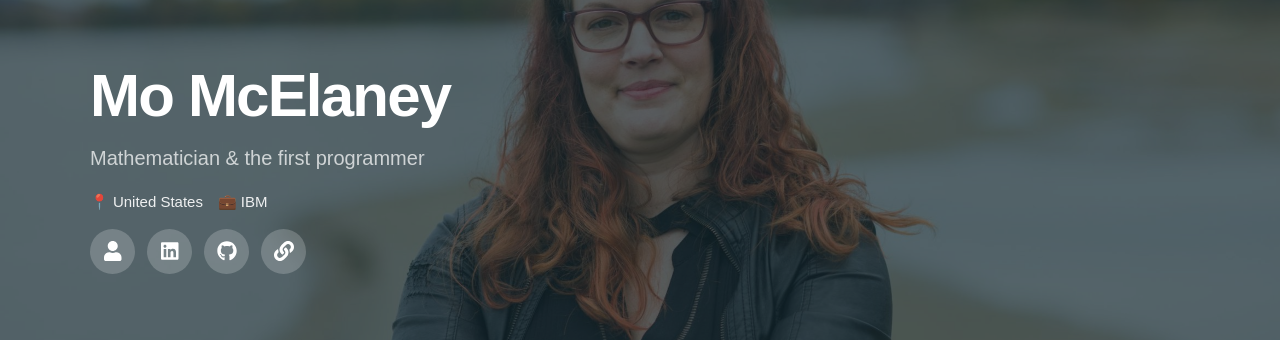
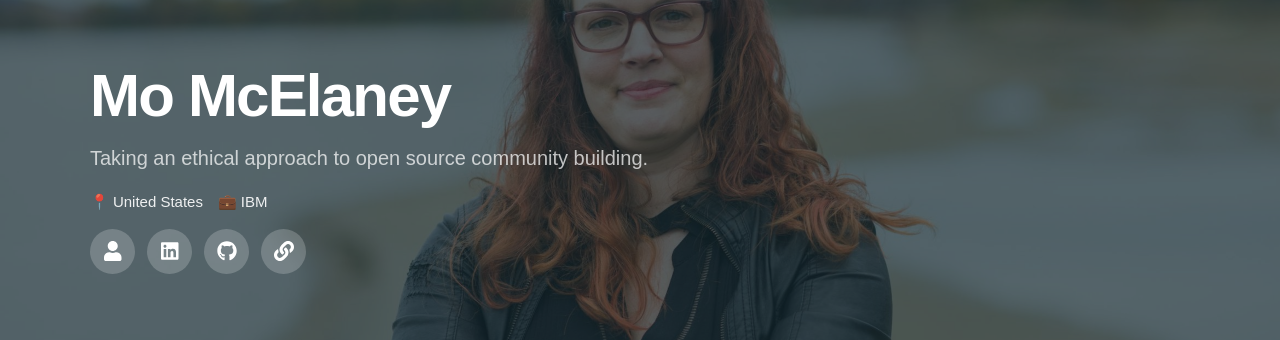
Before and after one commit to womenofopensource/womenofopensource.github.io, a Jekyll site: the page built from docs/_speakers/mo-mcelaney.md, in a window 1280 px wide. Shown: the part 254-594 px from the top of the page. Built offline with Jekyll 4.4.1, drawn with Linux system fonts in a browser that asks for light colours; nearby versions of some CDN libraries; some web fonts are replaced.

Commit message:
Update tagline oops

```diff
--- a/docs/_speakers/mo-mcelaney.md
+++ b/docs/_speakers/mo-mcelaney.md
@@ -2,7 +2,7 @@
 title: Mo McElaney                       # browser tab / SEO title (usually same as name)
 name: Mo McElaney                        # display name
 slug: mo-mcElaney                        # URL: /speakers/ada-lovelace
-tagline: Mathematician & the first programmer
+tagline: Taking an ethical approach to open source community building.
 description: Mo speaks about ethics in tech, community, and open source ai.
 featured_image: '/images/speakers/mo-mcelaney.jpg'
 location: United States                  # country (used for the country filter)
```
